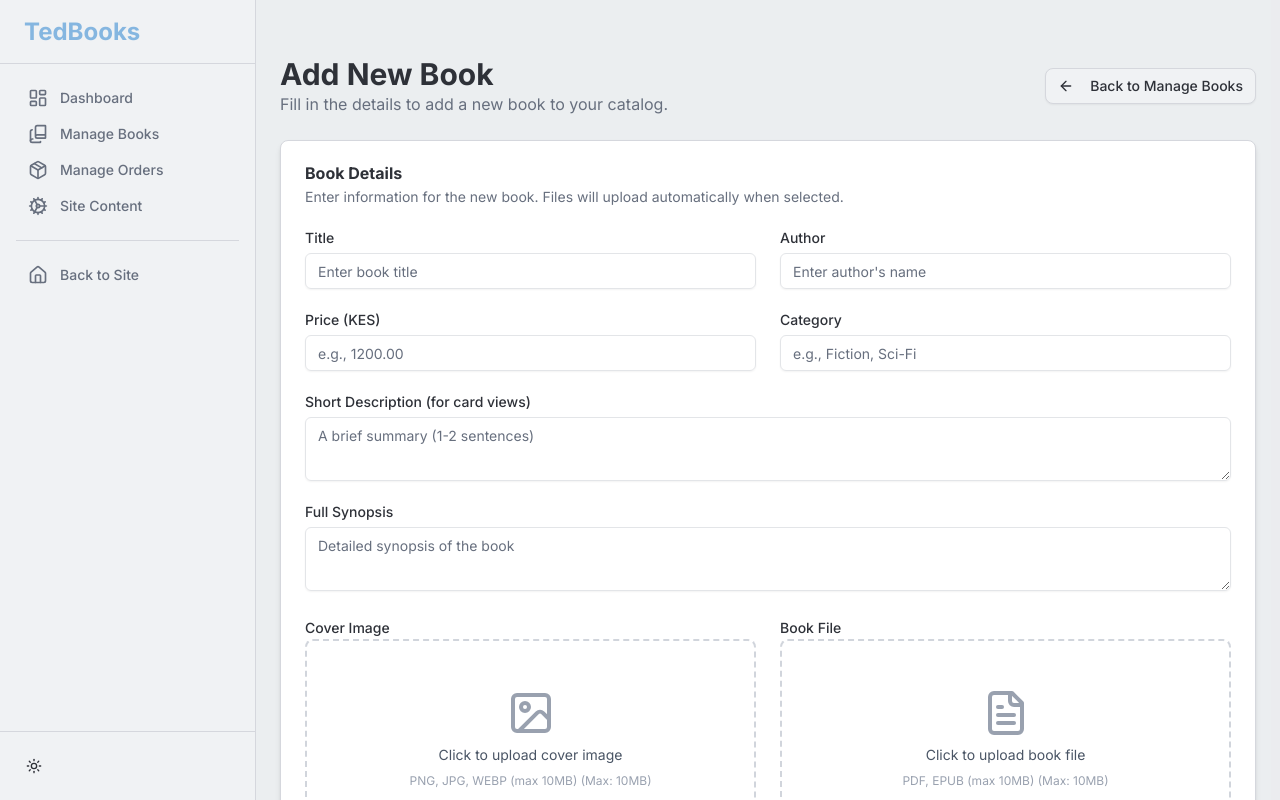
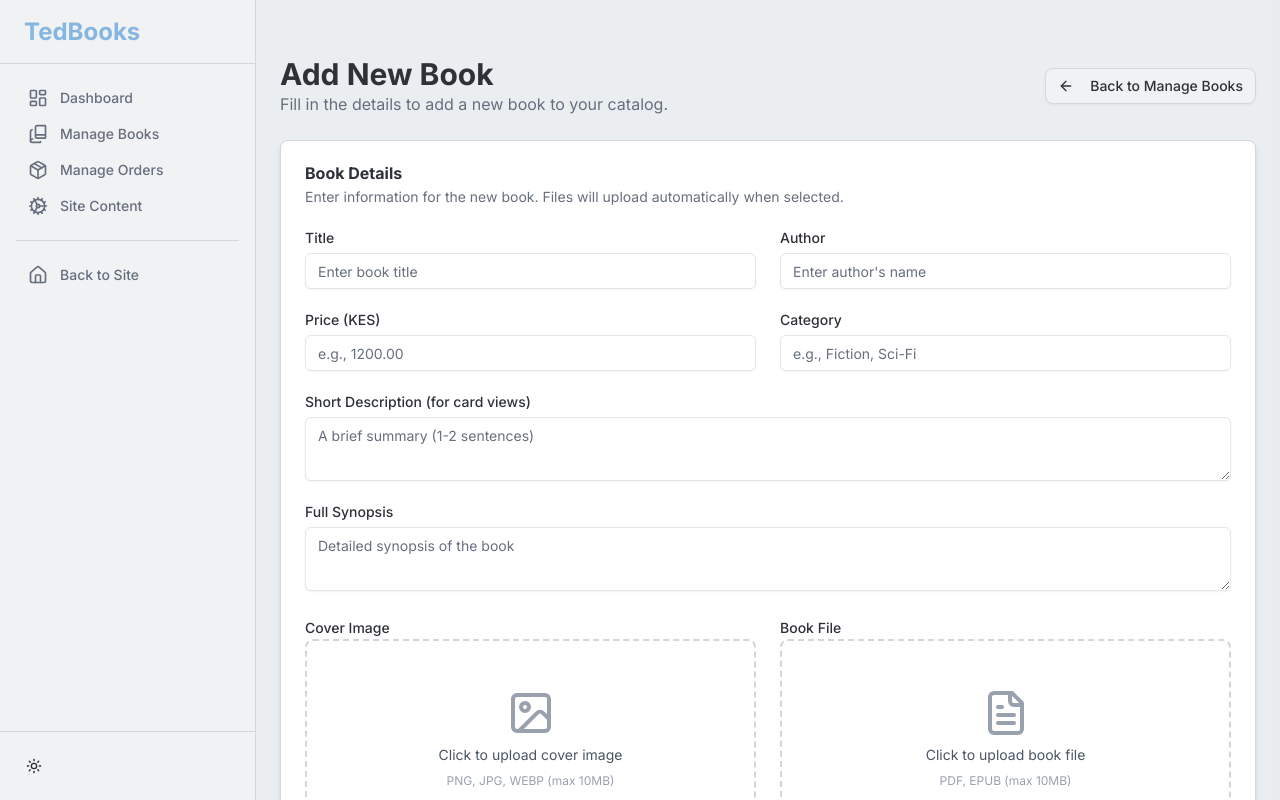
Before and after one commit to JhnOkall/tedbooks, a Next.js app: page /admin/books/new in a window 1280 px wide. Shown: the top 800 px of the page. Built offline with nearby package versions, Linux system fonts and the light colour scheme; no server answers.

Commit message:
fix: Update help text in file upload component to remove max size display

```diff
--- a/components/admin/file-upload.tsx
+++ b/components/admin/file-upload.tsx
@@ -183,9 +183,7 @@
               Click to upload {label.toLowerCase()}
             </p>
             {/* UPDATED: Help text now shows the max size */}
-            <p className="text-xs text-gray-400">
-              {helpText} (Max: {maxSizeMb}MB)
-            </p>
+            <p className="text-xs text-gray-400">{helpText}</p>
           </div>
         ) : (
           <div className="space-y-2">
```
